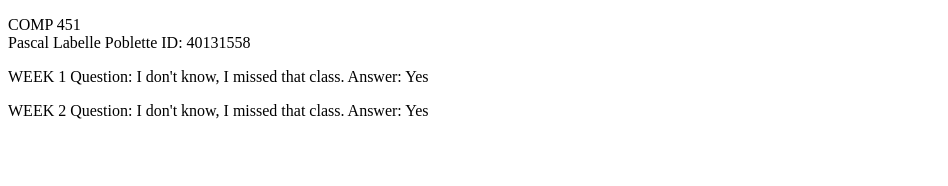
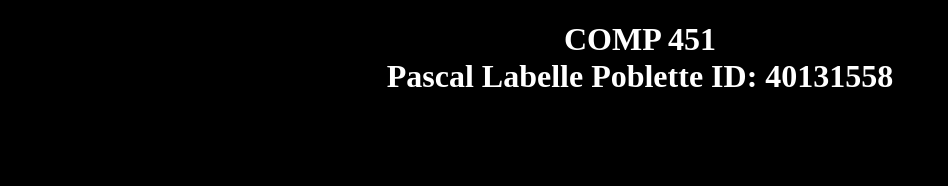
Before and after one commit to PascalLP/CART-451, a plain HTML site: page index.html in a window 1280 px wide. Shown: the whole page, without its empty margins (0-948 px from the left). Drawn offline with Linux system fonts and the light colour scheme; files that its build step writes are made by us from their sources.

Commit message:
Basic formatting

```diff
--- a/css/home.css
+++ b/css/home.css
@@ -0,0 +1,12 @@
+body{
+    background-color: black;
+}
+
+h1{
+    color: white;
+    text-align: center;
+}
+
+p{
+    font-size: 20px;
+}
--- a/index.html
+++ b/index.html
@@ -4,6 +4,8 @@
 <!--[if IE 8]>         <html class="no-js lt-ie9"> <![endif]-->
 <!--[if gt IE 8]>      <html class="no-js"> <!--<![endif]-->
 <html>
+    <link rel="stylesheet" href="home.css">
+
     <head>
         <meta charset="utf-8">
         <meta http-equiv="X-UA-Compatible" content="IE=edge">
@@ -16,7 +18,7 @@
         <!--[if lt IE 7]>
             <p class="browsehappy">You are using an <strong>outdated</strong> browser. Please <a href="#">upgrade your browser</a> to improve your experience.</p>
         <![endif]-->
-        <p>COMP 451 <br> Pascal Labelle Poblette  ID: 40131558 <br> </p>
+        <h1>COMP 451 <br> Pascal Labelle Poblette  ID: 40131558 <br> </h1>
 
         <p>
             WEEK 1
```
